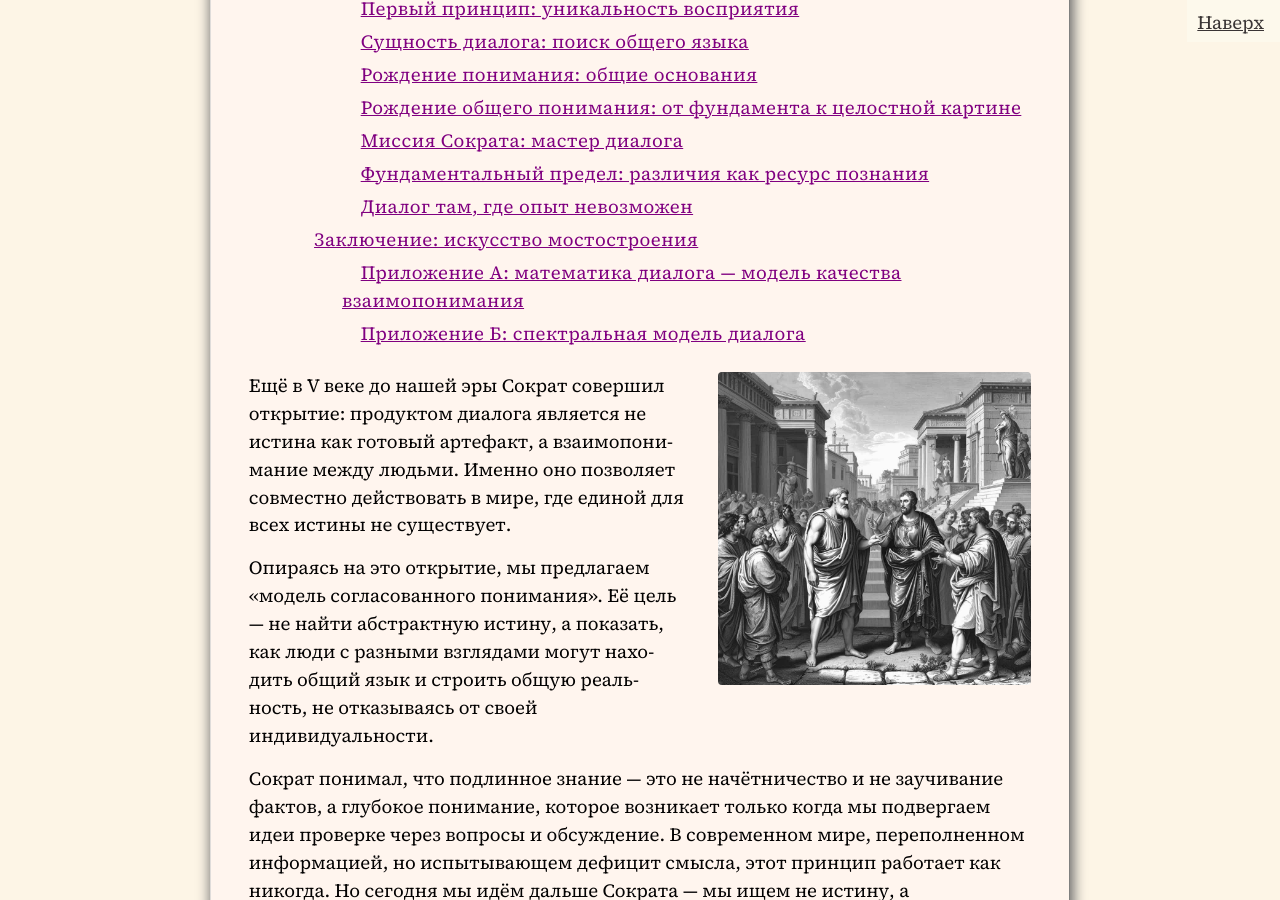
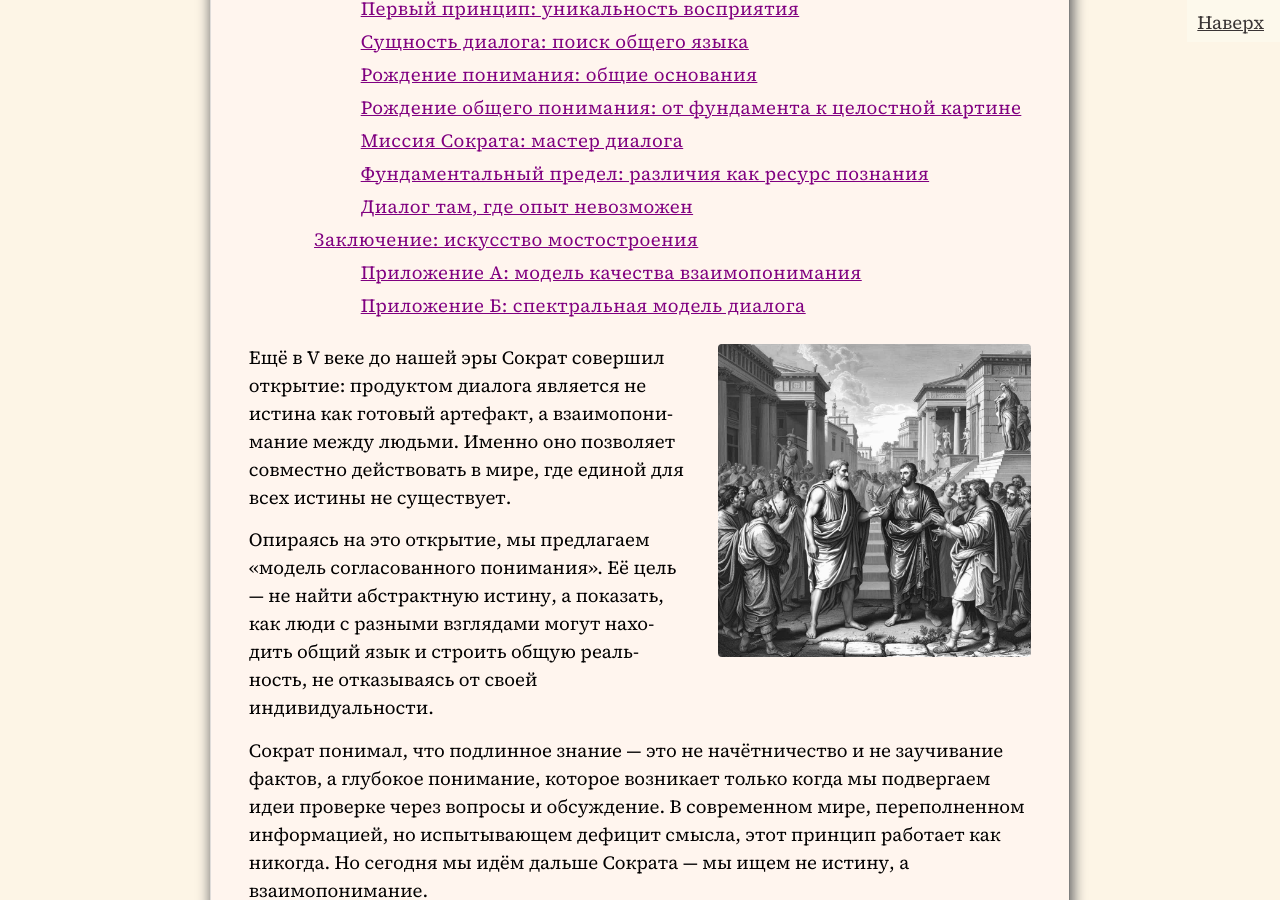
Before and after one commit to SergSi/land-use-art, a Jekyll site: the page built from _posts/2025-10-31-train.md, in a window 1280 px wide and 900 px high, scrolled down 659 px. Built offline with Jekyll 4.4.1, drawn with Linux system fonts in a browser that asks for light colours; some web fonts are replaced; some of the changed text lies outside the part shown.

Commit message:
Update 2025-10-31-train.md

```diff
--- a/_posts/2025-10-31-train.md
+++ b/_posts/2025-10-31-train.md
@@ -154,7 +154,7 @@ number="1"
 
 Такой путь ведёт не к победе одной стороны над другой, а к созданию общего понимания, которое богаче и полнее, чем было у каждого в начале. В конечном счёте, нам не нужна истина — нам нужно взаимопонимание, которое позволяет жить и действовать вместе.
 
-### Приложение А: математика диалога — модель качества взаимопонимания
+### Приложение А: модель качества взаимопонимания
 
 #### А.1. Основная формула
 
```
